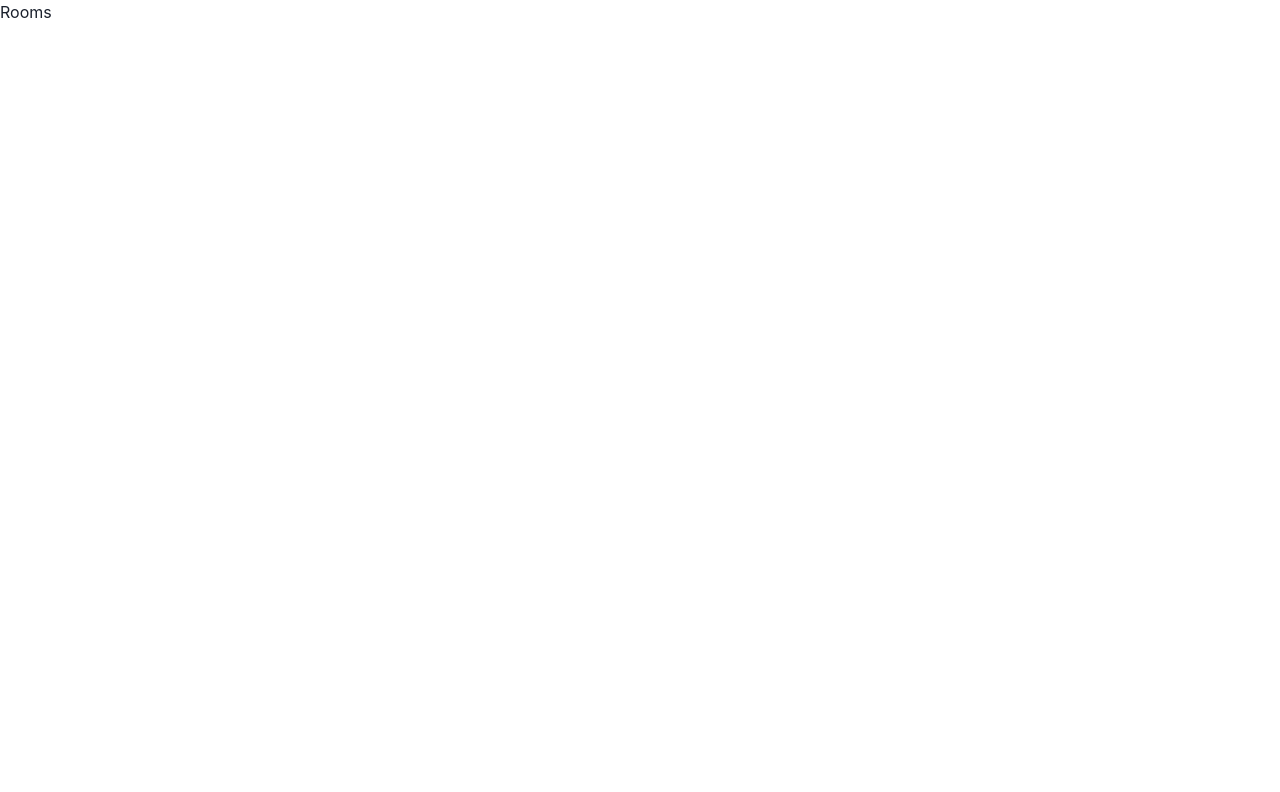
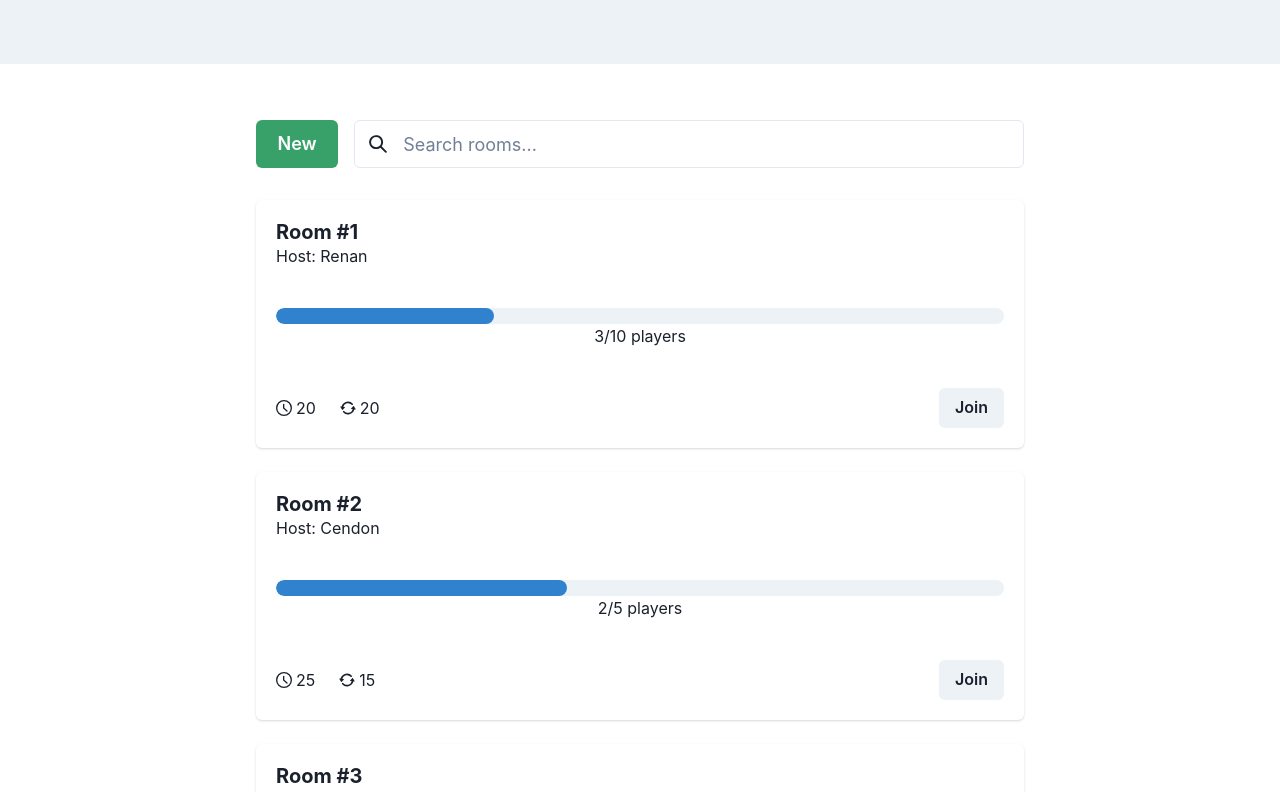
Before and after one commit to renancvalladao/game-music-quiz, a React (Create React App) app in the folder client/: page /rooms in a window 1280 px wide. Shown: the top 792 px of the page. Built offline with nearby package versions, Linux system fonts and the light colour scheme.

Commit message:
Adding Rooms

```diff
--- a/client/src/pages/Rooms.tsx
+++ b/client/src/pages/Rooms.tsx
@@ -1,3 +1,97 @@
+import { SearchIcon } from '@chakra-ui/icons'
+import {
+  Box,
+  Button,
+  Flex,
+  Input,
+  InputGroup,
+  InputLeftElement,
+  SimpleGrid
+} from '@chakra-ui/react'
+import { ChangeEvent, useState } from 'react'
+import { NavBar } from '../components/NavBar'
+import { RoomCard } from '../components/RoomCard'
+
+const ROOMS = [
+  {
+    name: 'Room #1',
+    host: 'Renan',
+    players: 3,
+    config: {
+      songs: 20,
+      guessTime: 20,
+      capacity: 10
+    }
+  },
+  {
+    name: 'Room #2',
+    host: 'Cendon',
+    players: 2,
+    config: {
+      songs: 15,
+      guessTime: 25,
+      capacity: 5
+    }
+  },
+  {
+    name: 'Room #3',
+    host: 'Cadu',
+    players: 6,
+    config: {
+      songs: 5,
+      guessTime: 30,
+      capacity: 6
+    }
+  },
+  {
+    name: 'Room #4',
+    host: 'Daniel',
+    players: 2,
+    config: {
+      songs: 10,
+      guessTime: 20,
+      capacity: 3
+    }
+  }
+]
+
 export const Rooms = () => {
-  return <div>Rooms</div>
+  const [searchValue, setSearchValue] = useState('')
+
+  const handleChange = (event: ChangeEvent<HTMLInputElement>) =>
+    setSearchValue(event.target.value)
+
+  return (
+    <>
+      <NavBar />
+      <Box px={64} pt={14}>
+        <Flex mb={8}>
+          <Button colorScheme={'green'} size={'lg'} mr={4}>
+            New
+          </Button>
+          <InputGroup size={'lg'}>
+            <InputLeftElement pointerEvents="none" children={<SearchIcon />} />
+            <Input
+              value={searchValue}
+              onChange={handleChange}
+              placeholder="Search rooms..."
+            />
+          </InputGroup>
+        </Flex>
+        <SimpleGrid
+          spacing={6}
+          columns={2}
+          templateColumns="repeat(auto-fill, minmax(384px, 1fr))"
+        >
+          {ROOMS.filter((room) =>
+            room.name
+              .toLocaleLowerCase()
+              .includes(searchValue.toLocaleLowerCase())
+          ).map((room) => (
+            <RoomCard {...room} />
+          ))}
+        </SimpleGrid>
+      </Box>
+    </>
+  )
 }
```
